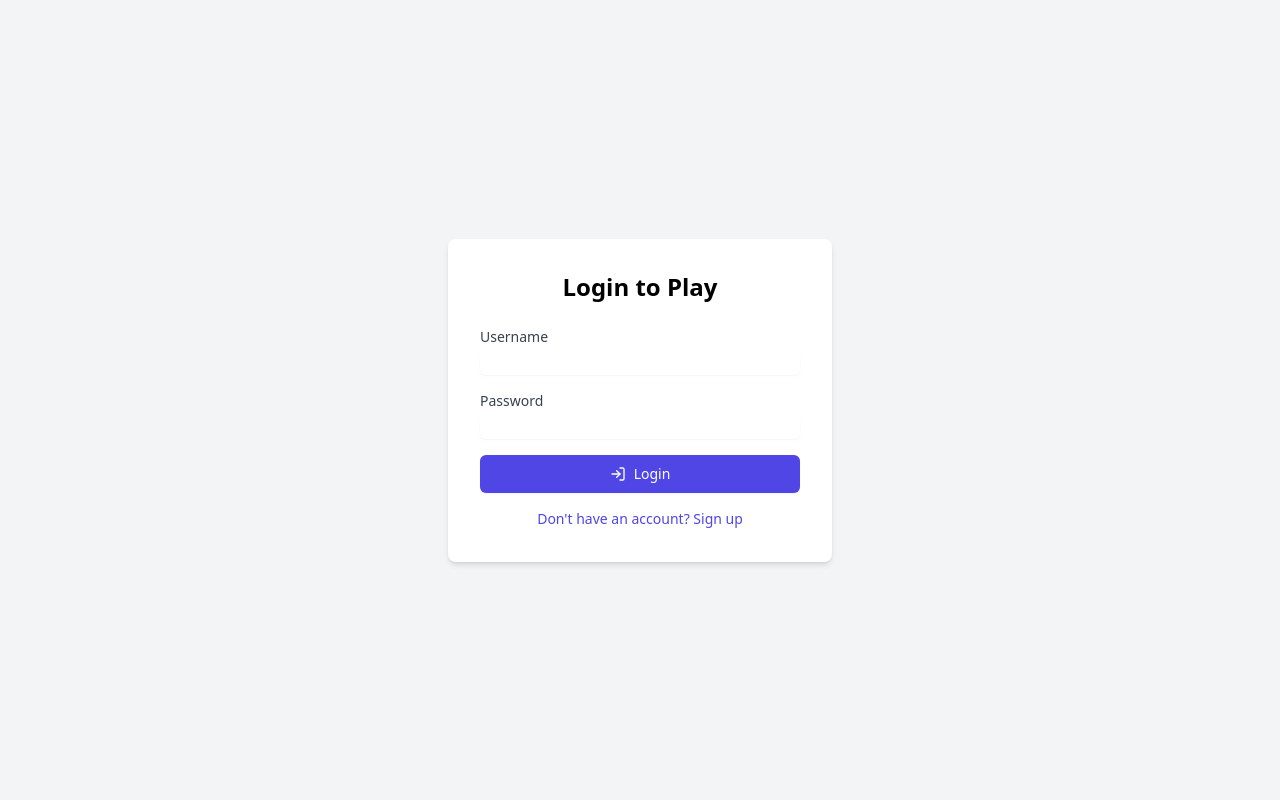
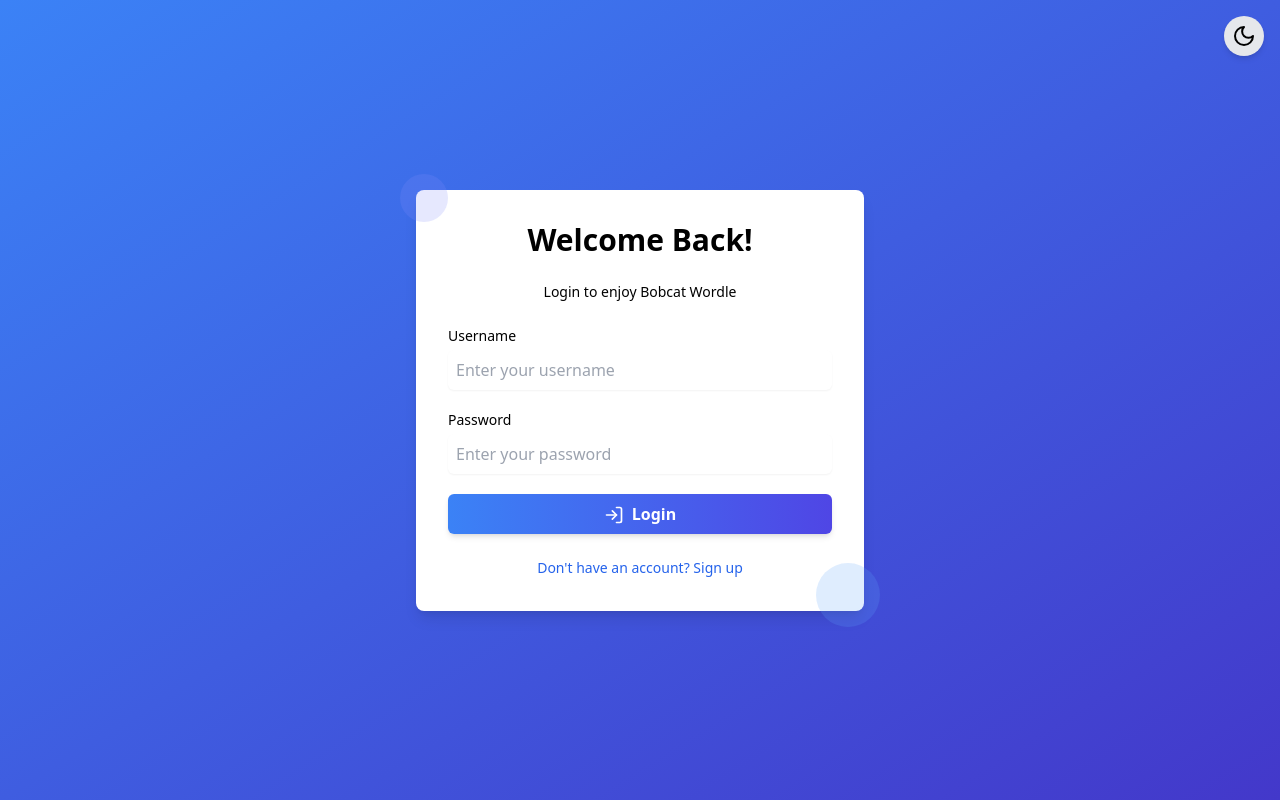
Before and after one commit to Rvedulla/CSE108FinalProj, a React (Vite) app: page / in a window 1280 px wide. Built offline with nearby package versions, Linux system fonts and the light colour scheme.

Commit message:
login interface update

```diff
--- a/src/components/AuthForm.tsx
+++ b/src/components/AuthForm.tsx
@@ -1,5 +1,5 @@
 import React, { useState } from 'react';
-import { LogIn, UserPlus } from 'lucide-react';
+import { LogIn, UserPlus, Sun, Moon } from 'lucide-react';
 
 interface AuthFormProps {
   onSubmit: (username: string, password: string, isLogin: boolean) => void;
@@ -9,6 +9,7 @@ export const AuthForm: React.FC<AuthFormProps> = ({ onSubmit }) => {
   const [isLogin, setIsLogin] = useState(true);
   const [username, setUsername] = useState('');
   const [password, setPassword] = useState('');
+  const [darkMode, setDarkMode] = useState(false);
 
   const handleSubmit = (e: React.FormEvent) => {
     e.preventDefault();
@@ -16,52 +17,100 @@ export const AuthForm: React.FC<AuthFormProps> = ({ onSubmit }) => {
   };
 
   return (
-    <div className="min-h-screen flex items-center justify-center bg-gray-100">
-      <div className="bg-white p-8 rounded-lg shadow-md w-96">
-        <h2 className="text-2xl font-bold mb-6 text-center">
-          {isLogin ? 'Login to Play' : 'Create Account'}
+    <div
+      className={`min-h-screen flex items-center justify-center ${
+        darkMode ? 'bg-gray-900' : 'bg-gradient-to-br from-blue-500 to-indigo-700'
+      } p-4 transition-colors duration-500`}
+    >
+      {/* Dark Mode Toggle */}
+      <button
+        onClick={() => setDarkMode(!darkMode)}
+        className="absolute top-4 right-4 p-2 rounded-full bg-gray-200 dark:bg-gray-700 dark:text-white shadow-md transition-all duration-300"
+        title="Toggle Dark Mode"
+      >
+        {darkMode ? <Sun className="w-6 h-6" /> : <Moon className="w-6 h-6" />}
+      </button>
+
+      {/* Form Container */}
+      <div
+        className={`relative ${
+          darkMode ? 'bg-gray-800 text-white' : 'bg-white'
+        } p-8 rounded-lg shadow-lg w-full max-w-md transition-all duration-500`}
+      >
+        {/* Decorative Circles */}
+        <div className="absolute -top-4 -left-4 w-12 h-12 bg-indigo-400 rounded-full opacity-20"></div>
+        <div className="absolute -bottom-4 -right-4 w-16 h-16 bg-blue-400 rounded-full opacity-20"></div>
+
+        {/* Header */}
+        <h2 className="text-3xl font-extrabold mb-6 text-center">
+          {isLogin ? 'Welcome Back!' : 'Join Us'}
         </h2>
-        <form onSubmit={handleSubmit} className="space-y-4">
+        <p className="text-sm mb-6 text-center">
+          {isLogin ? 'Login to enjoy Bobcat Wordle' : 'Create an account to start playing'}
+        </p>
+
+        {/* Form */}
+        <form
+          onSubmit={handleSubmit}
+          className={`space-y-5 transform ${
+            isLogin ? 'translate-x-0 opacity-100' : 'translate-x-1 opacity-90'
+          } transition-all duration-700`}
+        >
           <div>
-            <label className="block text-sm font-medium text-gray-700">Username</label>
+            <label className="block text-sm font-medium mb-1">Username</label>
             <input
               type="text"
               value={username}
               onChange={(e) => setUsername(e.target.value)}
-              className="mt-1 block w-full rounded-md border-gray-300 shadow-sm focus:border-indigo-500 focus:ring-indigo-500"
+              className={`w-full rounded-md shadow-sm p-2 focus:ring-blue-500 ${
+                darkMode
+                  ? 'bg-gray-700 border-gray-600 focus:border-blue-400 text-white'
+                  : 'border-gray-300 focus:border-blue-500'
+              }`}
+              placeholder="Enter your username"
               required
             />
           </div>
           <div>
-            <label className="block text-sm font-medium text-gray-700">Password</label>
+            <label className="block text-sm font-medium mb-1">Password</label>
             <input
               type="password"
               value={password}
               onChange={(e) => setPassword(e.target.value)}
-              className="mt-1 block w-full rounded-md border-gray-300 shadow-sm focus:border-indigo-500 focus:ring-indigo-500"
+              className={`w-full rounded-md shadow-sm p-2 focus:ring-blue-500 ${
+                darkMode
+                  ? 'bg-gray-700 border-gray-600 focus:border-blue-400 text-white'
+                  : 'border-gray-300 focus:border-blue-500'
+              }`}
+              placeholder="Enter your password"
               required
             />
           </div>
+
           <button
             type="submit"
-            className="w-full flex items-center justify-center py-2 px-4 border border-transparent rounded-md shadow-sm text-sm font-medium text-white bg-indigo-600 hover:bg-indigo-700 focus:outline-none focus:ring-2 focus:ring-offset-2 focus:ring-indigo-500"
+            className={`w-full py-2 px-4 text-white rounded-md font-semibold shadow-md hover:opacity-90 transition-all duration-300 ${
+              darkMode ? 'bg-blue-600' : 'bg-gradient-to-r from-blue-500 to-indigo-600'
+            }`}
           >
             {isLogin ? (
               <>
-                <LogIn className="w-4 h-4 mr-2" />
+                <LogIn className="w-5 h-5 inline-block mr-2" />
                 Login
               </>
             ) : (
               <>
-                <UserPlus className="w-4 h-4 mr-2" />
+                <UserPlus className="w-5 h-5 inline-block mr-2" />
                 Sign Up
               </>
             )}
           </button>
         </form>
+
+        {/* Switch Mode Button */}
         <button
           onClick={() => setIsLogin(!isLogin)}
-          className="mt-4 w-full text-sm text-indigo-600 hover:text-indigo-500"
+          className="mt-6 w-full text-sm font-medium text-blue-600 hover:text-blue-500 dark:text-blue-400 text-center transition-colors duration-300"
         >
           {isLogin ? "Don't have an account? Sign up" : 'Already have an account? Login'}
         </button>
```
Also changed, not shown: 1 other file (tests, documents, lock files or other folders).
